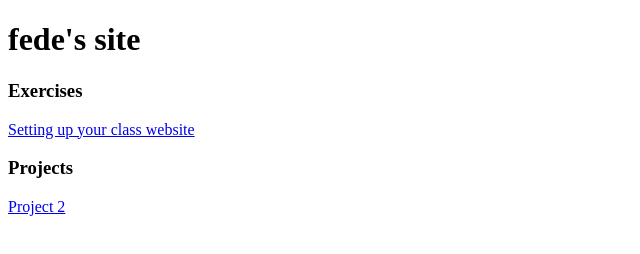
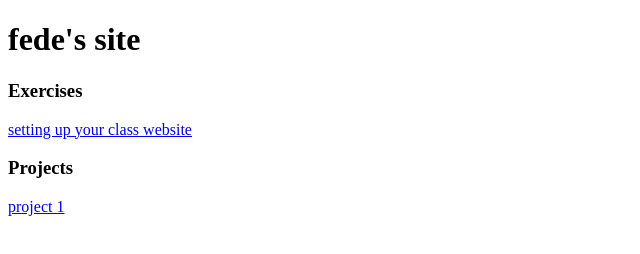
Before and after one commit to federicoperezvilloro/GD_for_the_Web, a plain HTML site: page index.html in a window 1280 px wide. Shown: the full height of the page, 0-640 px from the left. Drawn offline with Linux system fonts and the light colour scheme.

Commit message:
lower case

```diff
--- a/index.html
+++ b/index.html
@@ -12,12 +12,12 @@
     <h1>fede's site</h1>
     <div id="exercises">
       <h3>Exercises</h3>
-      <a href="#" target="blank">Setting up your class website</a>
+      <a href="#" target="blank">setting up your class website</a>
     </div>
 
     <div id="projects">
       <h3>Projects</h3>
-      <a href="#" target="blank">Project 2</a><br>
+      <a href="#" target="blank">project 1</a><br>
     </div>
   </div>
 </body>
```
